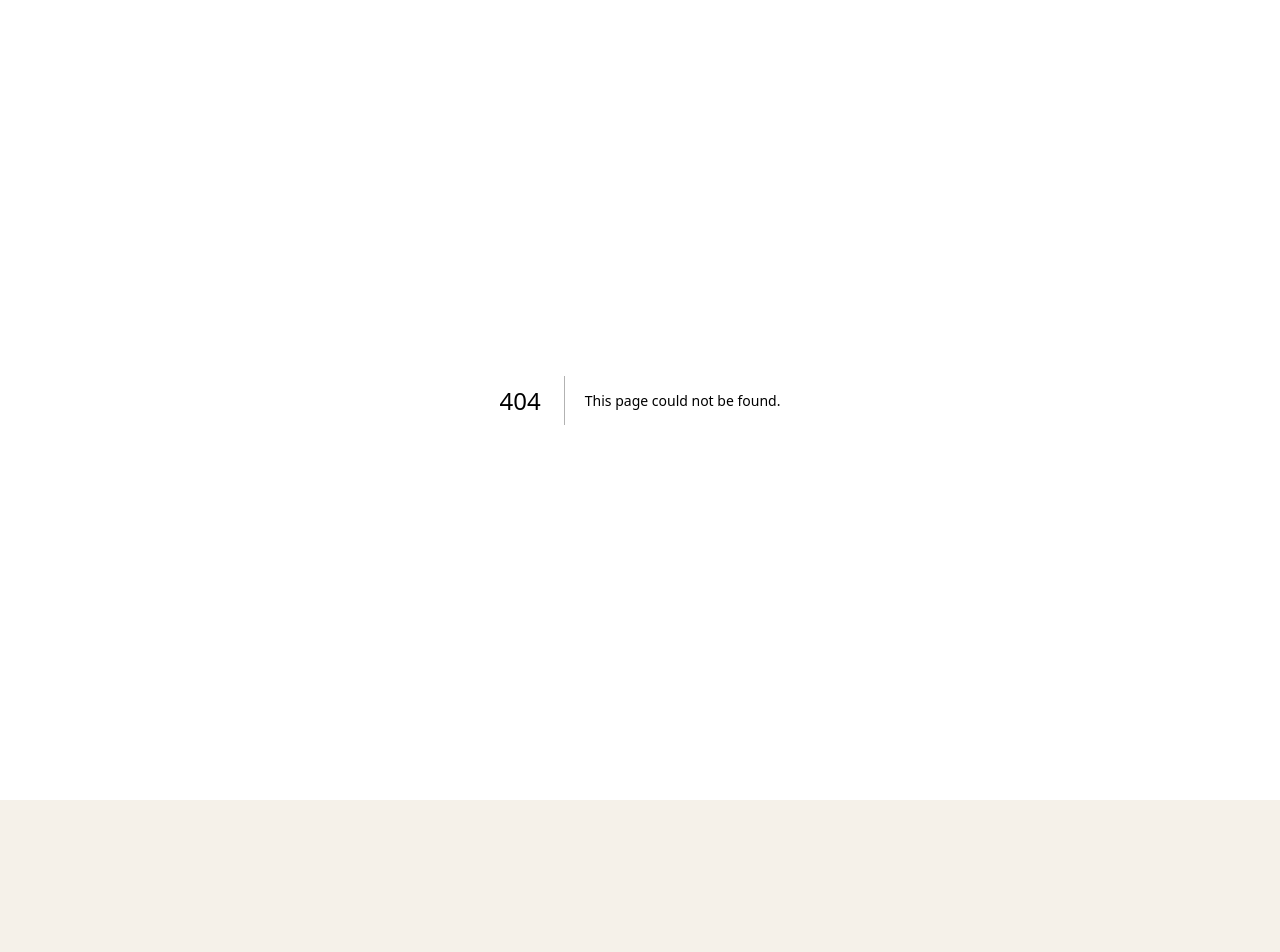
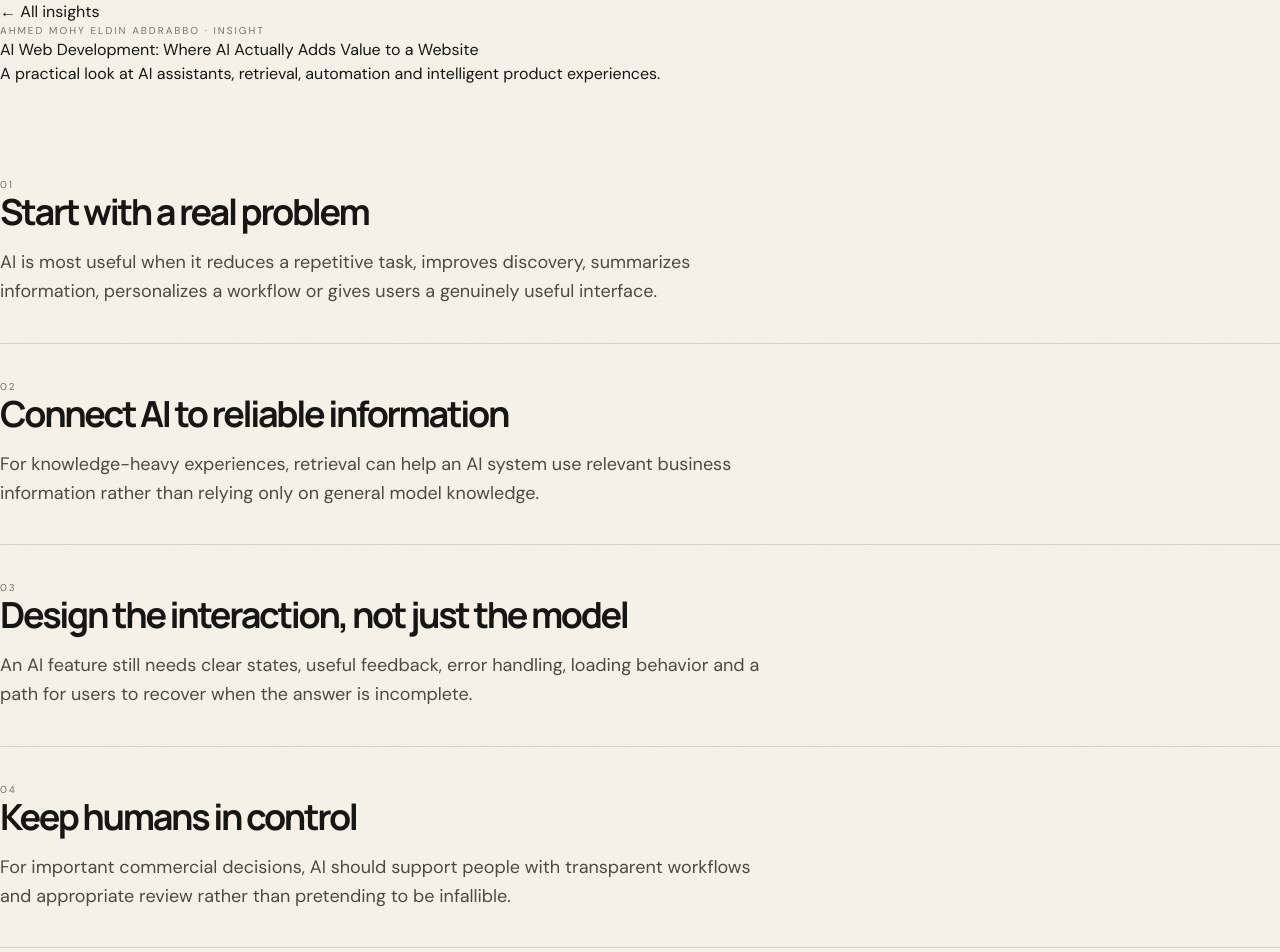
Before and after one commit to AhmedMohy99/ahmed-mohy-portfolio, a Next.js app: page /insights/ai-web-development in a window 1280 px wide. Before the commit this address had no page. Shown: the top 952 px of the page. Before the commit the page ends 800 px from the top, so only its background shows below. Built offline with nearby package versions, Linux system fonts and the light colour scheme; a web font is replaced by a local one.

Commit message:
feat: add indexable insight articles

```diff
--- /dev/null
+++ b/app/insights/[slug]/page.tsx
@@ -0,0 +1,69 @@
+import type { Metadata } from 'next';
+import Link from 'next/link';
+import { notFound } from 'next/navigation';
+
+const articles = {
+  'website-design-checklist': {
+    title: 'Website Design Checklist: What a Professional Website Should Get Right',
+    description: 'A practical website design checklist covering structure, UX, mobile design, performance, SEO and conversion.',
+    sections: [
+      ['Start with the user journey', 'A professional website should make the next action obvious. Navigation, page hierarchy, calls to action and content should work together instead of making visitors search for basic information.'],
+      ['Design for mobile first', 'Responsive design is not simply shrinking desktop content. Typography, spacing, touch targets, menus, images and forms should be intentionally designed for smaller screens.'],
+      ['Make performance part of design', 'Large images, unnecessary scripts and heavy animations can make a beautiful website frustrating. Modern image formats, sensible loading, efficient JavaScript and measured animation keep the experience fast.'],
+      ['Build SEO into the foundation', 'Use descriptive page titles, useful content, canonical URLs, internal links, structured data where appropriate, a sitemap and crawlable navigation. SEO should support useful pages rather than keyword stuffing.'],
+      ['End with a clear conversion path', 'Every commercial page should make it easy to contact the business, request a quote, buy, book or take the appropriate next step.'],
+    ],
+  },
+  'website-redesign-guide': {
+    title: 'Website Redesign Guide: When Your Website Needs More Than a New Look',
+    description: 'How to identify UX, content, performance and conversion problems before redesigning an existing website.',
+    sections: [
+      ['Audit before changing the visual style', 'A redesign should start with evidence: broken journeys, confusing navigation, weak content hierarchy, slow pages, poor mobile behavior and unclear calls to action.'],
+      ['Separate brand problems from UX problems', 'A new color palette cannot fix a confusing checkout or a buried contact path. Fix structure and usability alongside the visual system.'],
+      ['Protect what already works', 'Keep valuable search traffic, useful URLs, strong content and successful conversion paths. Redirect or consolidate URLs when the information architecture changes.'],
+      ['Rebuild for modern performance', 'Use optimized images, responsive layouts, accessible controls and efficient client-side behavior. A redesign is an opportunity to remove technical debt.'],
+    ],
+  },
+  'shopify-store-ux': {
+    title: 'Shopify Store UX: The Foundations of a Better E-commerce Experience',
+    description: 'Navigation, product presentation, mobile UX and checkout paths that make Shopify stores easier to use.',
+    sections: [
+      ['Navigation should answer three questions', 'Customers should quickly understand what the store sells, where to find products and how to return to the main shopping journey.'],
+      ['Product pages need decision-making information', 'Clear imagery, product details, variants, sizing, shipping information and a strong purchase action reduce uncertainty.'],
+      ['Mobile shopping deserves special attention', 'Sticky actions, readable product information, simple variant selection and fast-loading imagery can make a major difference on mobile.'],
+      ['Measure the journey', 'Use analytics to understand where visitors leave. Improve the highest-impact friction first instead of redesigning everything based only on personal preference.'],
+    ],
+  },
+  'ai-web-development': {
+    title: 'AI Web Development: Where AI Actually Adds Value to a Website',
+    description: 'A practical look at AI assistants, retrieval, automation and intelligent product experiences.',
+    sections: [
+      ['Start with a real problem', 'AI is most useful when it reduces a repetitive task, improves discovery, summarizes information, personalizes a workflow or gives users a genuinely useful interface.'],
+      ['Connect AI to reliable information', 'For knowledge-heavy experiences, retrieval can help an AI system use relevant business information rather than relying only on general model knowledge.'],
+      ['Design the interaction, not just the model', 'An AI feature still needs clear states, useful feedback, error handling, loading behavior and a path for users to recover when the answer is incomplete.'],
+      ['Keep humans in control', 'For important commercial decisions, AI should support people with transparent workflows and appropriate review rather than pretending to be infallible.'],
+    ],
+  },
+} as const;
+
+export function generateStaticParams() { return Object.keys(articles).map((slug) => ({ slug })); }
+export async function generateMetadata({ params }: { params: Promise<{ slug: string }> }): Promise<Metadata> {
+  const { slug } = await params; const article = articles[slug as keyof typeof articles]; if (!article) return {};
+  return { title: article.title, description: article.description, alternates: { canonical: `/insights/${slug}` }, openGraph: { title: article.title, description: article.description, type: 'article' } };
+}
+
+export default async function InsightPage({ params }: { params: Promise<{ slug: string }> }) {
+  const { slug } = await params; const article = articles[slug as keyof typeof articles]; if (!article) notFound();
+  const jsonLd = { '@context': 'https://schema.org', '@type': 'Article', headline: article.title, description: article.description, author: { '@type': 'Person', name: 'Ahmed Mohy Eldin Abdrabbo', url: 'https://ahmedmohyeldinabdrabbo.com' }, publisher: { '@type': 'Person', name: 'Ahmed Mohy Eldin Abdrabbo' }, mainEntityOfPage: `https://ahmedmohyeldinabdrabbo.com/insights/${slug}` };
+  return <main className="grain page-shell">
+    <script type="application/ld+json" dangerouslySetInnerHTML={{ __html: JSON.stringify(jsonLd) }} />
+    <Link className="back-link" href="/insights">← All insights</Link>
+    <p className="eyebrow">AHMED MOHY ELDIN ABDRABBO · INSIGHT</p>
+    <h1>{article.title}</h1>
+    <p className="lead">{article.description}</p>
+    <article className="stack-list mt-14">
+      {article.sections.map(([heading, text], index) => <section key={heading} className="border-b border-[var(--line)] py-9"><p className="eyebrow">0{index + 1}</p><h2 className="display text-3xl md:text-4xl">{heading}</h2><p className="mt-4 max-w-3xl text-lg leading-relaxed text-[var(--ink-soft)]">{text}</p></section>)}
+    </article>
+    <div className="mt-12 flex flex-wrap gap-3"><Link className="primary-button" href="/services/website-design">Website Design</Link><Link className="primary-button" href="/contact">Start a Project</Link></div>
+  </main>;
+}
```
